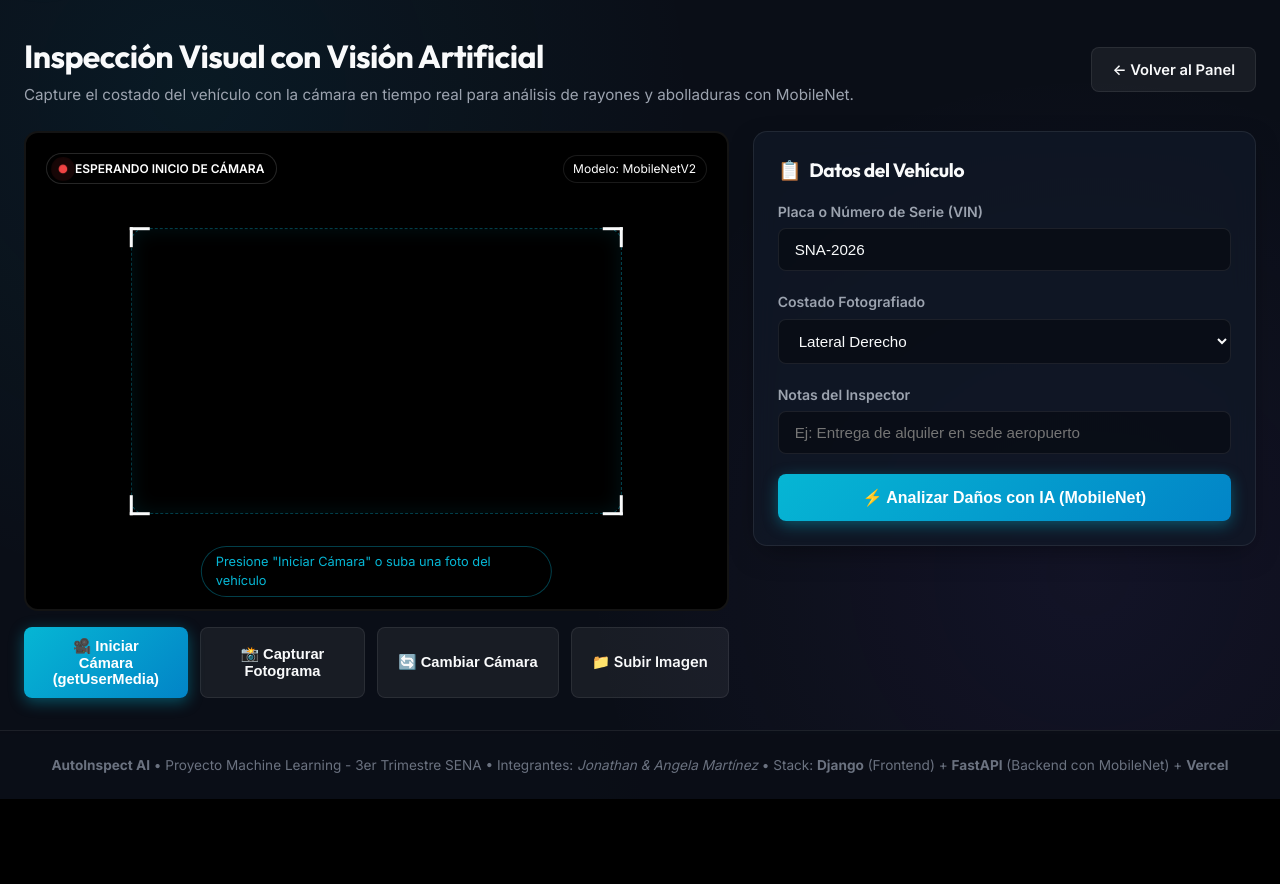
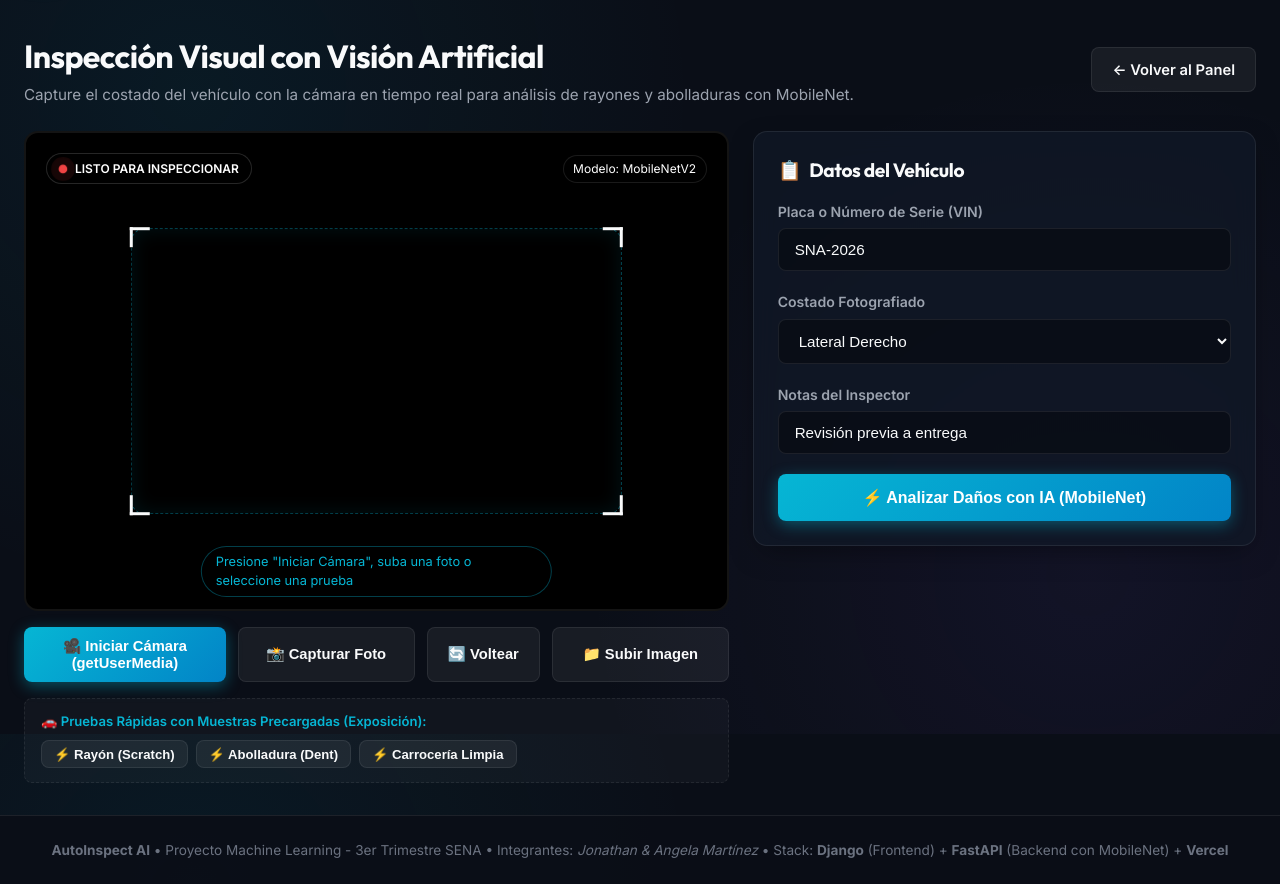
Before and after one commit to Jonathan-stack23/Machine_learning, a Django app: page /inspect/ in a window 1280 px wide. Shown: the part 66-950 px from the top of the page. Before the commit the page ends 865 px from the top, so only its background shows below. Run offline with Django 4.2, Linux system fonts and the light colour scheme; the visitor is signed in with stand-in values (Sample User, id 1).

Commit message:
fix: optimizar manejadores de eventos en camara y anadir pruebas rapidas en ui

```diff
--- a/frontend/inspection/static/js/camera.js
+++ b/frontend/inspection/static/js/camera.js
@@ -16,7 +16,7 @@ class VehicleCameraStream {
     this.scanline = document.getElementById('hud-scanline');
 
     this.stream = null;
-    this.facingMode = 'environment'; // Cámara trasera por defecto para vehículos
+    this.facingMode = 'environment';
     this.capturedBlob = null;
     this.capturedBase64 = null;
     this.apiBaseUrl = options.apiBaseUrl || 'http://localhost:8000';
@@ -26,58 +26,157 @@ class VehicleCameraStream {
 
   initEventListeners() {
     if (this.btnStartCamera) {
-      this.btnStartCamera.addEventListener('click', () => this.startCamera());
+      this.btnStartCamera.onclick = () => this.startCamera();
     }
 
     if (this.btnCapture) {
-      this.btnCapture.addEventListener('click', () => this.takeSnapshot());
+      this.btnCapture.onclick = () => this.takeSnapshot();
     }
 
     if (this.btnSwitchCamera) {
-      this.btnSwitchCamera.addEventListener('click', () => this.switchCamera());
+      this.btnSwitchCamera.onclick = () => this.switchCamera();
     }
 
     if (this.fileInput) {
-      this.fileInput.addEventListener('change', (e) => this.handleFileUpload(e));
+      this.fileInput.onchange = (e) => this.handleFileUpload(e);
     }
 
     if (this.btnAnalyze) {
-      this.btnAnalyze.addEventListener('click', () => this.sendToFastAPI());
+      this.btnAnalyze.onclick = () => this.sendToFastAPI();
     }
   }
 
   async startCamera() {
     this.stopCamera();
+    const statusText = document.getElementById('camera-status-text');
+    const guideText = document.getElementById('hud-guide-text');
+
+    if (statusText) statusText.textContent = 'CONECTANDO CÁMARA...';
+
+    // 1. Probar primero con constraints flexibles
+    let mediaStream = null;
     try {
-      const constraints = {
-        video: {
-          facingMode: { ideal: this.facingMode },
-          width: { ideal: 1280 },
-          height: { ideal: 720 }
-        },
-        audio: false
-      };
-
       if (!navigator.mediaDevices || !navigator.mediaDevices.getUserMedia) {
-        throw new Error('getUserMedia no es compatible en este navegador. Utilice carga de archivo.');
+        throw new Error('getUserMedia no disponible en este navegador o contexto no seguro.');
       }
 
-      this.stream = await navigator.mediaDevices.getUserMedia(constraints);
+      try {
+        // Intento 1: cámara solicitada
+        mediaStream = await navigator.mediaDevices.getUserMedia({
+          video: { facingMode: { ideal: this.facingMode } },
+          audio: false
+        });
+      } catch (err1) {
+        console.warn('Fallback a video básico sin facingMode:', err1);
+        // Intento 2: cualquier cámara disponible
+        mediaStream = await navigator.mediaDevices.getUserMedia({
+          video: true,
+          audio: false
+        });
+      }
+
+      this.stream = mediaStream;
       this.videoElement.srcObject = this.stream;
       await this.videoElement.play();
 
       this.videoElement.style.display = 'block';
       if (this.previewImg) this.previewImg.style.display = 'none';
 
-      document.getElementById('camera-status-text').textContent = 'EN VIVO (Cámara Activa)';
-      document.getElementById('hud-guide-text').textContent = 'Encuadre el costado del vehículo dentro del recuadro';
+      if (statusText) statusText.textContent = 'EN VIVO (Cámara Activa)';
+      if (guideText) guideText.textContent = 'Encuadre el costado del vehículo dentro del recuadro';
 
-      if (this.btnCapture) this.btnCapture.disabled = false;
+      if (this.btnCapture) {
+        this.btnCapture.disabled = false;
+        this.btnCapture.classList.remove('btn-secondary');
+        this.btnCapture.classList.add('btn-primary');
+      }
       if (this.btnSwitchCamera) this.btnSwitchCamera.disabled = false;
+
     } catch (err) {
-      console.warn('Error accediendo a la cámara web:', err);
-      document.getElementById('camera-status-text').textContent = 'Cámara no disponible';
-      alert('No se pudo acceder al hardware de cámara o permisos denegados. Puede usar el botón de subir imagen: ' + err.message);
+      console.warn('Hardware de cámara no accesible:', err);
+      if (statusText) statusText.textContent = 'MODO DEMO / CÁMARA SIMULADA';
+      if (guideText) guideText.textContent = 'Cámara física no detectada. Cargando simulador visual...';
+
+      // Si no hay webcam física, activar feed simulado de prueba
+      this.startSimulatedCamera();
+    }
+  }
+
+  startSimulatedCamera() {
+    // Genera una cámara simulada en tiempo real usando el canvas
+    if (!this.canvasElement) return;
+    this.canvasElement.width = 640;
+    this.canvasElement.height = 400;
+    const ctx = this.canvasElement.getContext('2d');
+
+    // Dibujar carrocería simulada
+    this.drawSimulatedCarPanel(ctx, 'scratch');
+
+    // Convertir canvas a imagen capturada
+    this.capturedBase64 = this.canvasElement.toDataURL('image/jpeg', 0.9);
+    this.canvasElement.toBlob((blob) => {
+      this.capturedBlob = blob;
+      this.showCapturedPreview(this.capturedBase64);
+    }, 'image/jpeg', 0.9);
+
+    const guideText = document.getElementById('hud-guide-text');
+    if (guideText) guideText.textContent = 'Simulación activa con daño de prueba. Presione "Analizar Daños con IA"';
+
+    if (this.btnCapture) this.btnCapture.disabled = false;
+  }
+
+  drawSimulatedCarPanel(ctx, defectType = 'scratch') {
+    const w = ctx.canvas.width;
+    const h = ctx.canvas.height;
+
+    // Fondo panel metálico de vehículo
+    const grad = ctx.createLinearGradient(0, 0, w, h);
+    grad.addColorStop(0, '#374151');
+    grad.addColorStop(0.5, '#4b5563');
+    grad.addColorStop(1, '#1f2937');
+    ctx.fillStyle = grad;
+    ctx.fillRect(0, 0, w, h);
+
+    // Línea de cintura de la carrocería
+    ctx.strokeStyle = '#9ca3af';
+    ctx.lineWidth = 3;
+    ctx.beginPath();
+    ctx.moveTo(0, h * 0.4);
+    ctx.lineTo(w, h * 0.42);
+    ctx.stroke();
+
+    // Manija de puerta del auto
+    ctx.fillStyle = '#111827';
+    ctx.fillRect(w * 0.65, h * 0.35, 90, 22);
+    ctx.strokeStyle = '#6b7280';
+    ctx.strokeRect(w * 0.65, h * 0.35, 90, 22);
+
+    // Dibujar defecto según tipo
+    if (defectType === 'scratch') {
+      ctx.strokeStyle = '#f3f4f6';
+      ctx.lineWidth = 4;
+      ctx.beginPath();
+      ctx.moveTo(w * 0.25, h * 0.55);
+      ctx.lineTo(w * 0.52, h * 0.62);
+      ctx.stroke();
+
+      // Rayón secundario
+      ctx.strokeStyle = '#e5e7eb';
+      ctx.lineWidth = 2;
+      ctx.beginPath();
+      ctx.moveTo(w * 0.28, h * 0.60);
+      ctx.lineTo(w * 0.48, h * 0.65);
+      ctx.stroke();
+    } else if (defectType === 'dent') {
+      // Abolladura (sombra y reflejo cóncavo)
+      const dentGrad = ctx.createRadialGradient(w * 0.45, h * 0.55, 10, w * 0.45, h * 0.55, 60);
+      dentGrad.addColorStop(0, '#111827');
+      dentGrad.addColorStop(0.6, '#1f2937');
+      dentGrad.addColorStop(1, '#4b5563');
+      ctx.fillStyle = dentGrad;
+      ctx.beginPath();
+      ctx.arc(w * 0.45, h * 0.55, 60, 0, Math.PI * 2);
+      ctx.fill();
     }
   }
 
@@ -94,23 +193,20 @@ class VehicleCameraStream {
   }
 
   takeSnapshot() {
-    if (!this.videoElement || this.videoElement.videoWidth === 0) {
-      alert('La cámara no está activa para capturar fotograma.');
-      return;
-    }
-
-    const w = this.videoElement.videoWidth;
-    const h = this.videoElement.videoHeight;
+    const w = this.videoElement.videoWidth || 640;
+    const h = this.videoElement.videoHeight || 480;
 
     this.canvasElement.width = w;
     this.canvasElement.height = h;
 
     const ctx = this.canvasElement.getContext('2d');
-    ctx.drawImage(this.videoElement, 0, 0, w, h);
+    if (this.videoElement && this.videoElement.srcObject) {
+      ctx.drawImage(this.videoElement, 0, 0, w, h);
+    } else {
+      this.drawSimulatedCarPanel(ctx, 'scratch');
+    }
 
-    // Obtener imagen en Blob y Base64
     this.capturedBase64 = this.canvasElement.toDataURL('image/jpeg', 0.90);
-
     this.canvasElement.toBlob((blob) => {
       this.capturedBlob = blob;
       this.showCapturedPreview(this.capturedBase64);
@@ -132,29 +228,52 @@ class VehicleCameraStream {
     reader.readAsDataURL(file);
   }
 
+  loadSample(type = 'scratch') {
+    this.stopCamera();
+    this.canvasElement.width = 640;
+    this.canvasElement.height = 400;
+    const ctx = this.canvasElement.getContext('2d');
+    this.drawSimulatedCarPanel(ctx, type);
+
+    this.capturedBase64 = this.canvasElement.toDataURL('image/jpeg', 0.90);
+    this.canvasElement.toBlob((blob) => {
+      this.capturedBlob = blob;
+      this.showCapturedPreview(this.capturedBase64);
+
+      const guideText = document.getElementById('hud-guide-text');
+      if (guideText) guideText.textContent = `Foto de prueba (${type.toUpperCase()}) cargada. Presione "Analizar Daños con IA"`;
+    }, 'image/jpeg', 0.90);
+  }
+
   showCapturedPreview(dataUrl) {
     if (this.previewImg) {
       this.previewImg.src = dataUrl;
       this.previewImg.style.display = 'block';
     }
-    this.videoElement.style.display = 'none';
+    if (this.videoElement) {
+      this.videoElement.style.display = 'none';
+    }
 
-    document.getElementById('camera-status-text').textContent = 'FOTOGRAFÍA CAPTURADA';
-    document.getElementById('hud-guide-text').textContent = 'Imagen lista. Presione "Analizar Daños con IA"';
+    const statusText = document.getElementById('camera-status-text');
+    if (statusText) statusText.textContent = 'FOTOGRAFÍA CAPTURADA ✓';
+
+    const guideText = document.getElementById('hud-guide-text');
+    if (guideText) guideText.textContent = 'Imagen lista. Presione "Analizar Daños con IA (MobileNet)"';
 
     if (this.btnAnalyze) {
       this.btnAnalyze.disabled = false;
-      this.btnAnalyze.scrollIntoView({ behavior: 'smooth' });
+      this.btnAnalyze.style.opacity = '1';
+      this.btnAnalyze.style.cursor = 'pointer';
     }
   }
 
   async sendToFastAPI() {
     if (!this.capturedBlob) {
-      alert('Por favor capture una fotografía con la cámara o cargue una imagen primero.');
-      return;
+      // Si aún no capturó, generar fotograma o muestra automáticamente para asistir al usuario
+      this.loadSample('scratch');
     }
 
-    const vehicleId = document.getElementById('vehicle-id-input')?.value.trim() || 'ABC-123';
+    const vehicleId = document.getElementById('vehicle-id-input')?.value.trim() || 'SNA-2026';
     const sidePosition = document.getElementById('side-position-select')?.value || 'Lateral Derecho';
     const notes = document.getElementById('inspection-notes')?.value || '';
 
@@ -162,7 +281,7 @@ class VehicleCameraStream {
     if (this.scanline) this.scanline.style.display = 'block';
     if (this.btnAnalyze) {
       this.btnAnalyze.disabled = true;
-      this.btnAnalyze.innerHTML = '<span class="live-pulse"></span> Procesando con MobileNet...';
+      this.btnAnalyze.innerHTML = '⏳ Analizando con MobileNet...';
     }
 
     const formData = new FormData();
@@ -174,49 +293,49 @@ class VehicleCameraStream {
     let result = null;
     let inspectionSuccess = false;
 
-    // 1. Intento primario: Comunicación directa con FastAPI
+    // 1. Intento primario: Proxy HTTP de Django (Mismo origen port 8001, sin problemas de CORS)
     try {
-      const response = await fetch(`${this.apiBaseUrl}/api/v1/inspect-vehicle`, {
+      const proxyResponse = await fetch('/api/inspect-proxy/', {
         method: 'POST',
         body: formData
       });
 
-      if (response.ok) {
-        result = await response.json();
+      if (proxyResponse.ok) {
+        result = await proxyResponse.json();
         inspectionSuccess = true;
       }
-    } catch (directErr) {
-      console.warn('Conexión directa con FastAPI no disponible, intentando proxy Django:', directErr);
+    } catch (proxyErr) {
+      console.warn('Proxy Django no respondió, probando FastAPI directo:', proxyErr);
     }
 
-    // 2. Intento secundario: Proxy HTTP de Django
+    // 2. Intento secundario: Conexión directa a FastAPI (port 8000)
     if (!inspectionSuccess) {
       try {
-        const proxyResponse = await fetch('/api/inspect-proxy/', {
+        const response = await fetch(`${this.apiBaseUrl}/api/v1/inspect-vehicle`, {
           method: 'POST',
           body: formData
         });
 
-        if (proxyResponse.ok) {
-          result = await proxyResponse.json();
+        if (response.ok) {
+          result = await response.json();
           inspectionSuccess = true;
         }
-      } catch (proxyErr) {
-        console.warn('Conexión por proxy falló, activando modo demostración:', proxyErr);
+      } catch (directErr) {
+        console.warn('FastAPI directo falló:', directErr);
       }
     }
 
     if (inspectionSuccess && result) {
       this.renderInspectionResults(result);
     } else {
-      // 3. Fallback a análisis local de demostración
+      // 3. Fallback de demostración local
       this.simulateFallbackInspection(vehicleId, sidePosition);
-    } finally {
-      if (this.scanline) this.scanline.style.display = 'none';
-      if (this.btnAnalyze) {
-        this.btnAnalyze.disabled = false;
-        this.btnAnalyze.innerHTML = '⚡ Re-Analizar Costado';
-      }
+    }
+
+    if (this.scanline) this.scanline.style.display = 'none';
+    if (this.btnAnalyze) {
+      this.btnAnalyze.disabled = false;
+      this.btnAnalyze.innerHTML = '⚡ Re-Analizar Costado';
     }
   }
 
@@ -227,11 +346,10 @@ class VehicleCameraStream {
     resultsContainer.style.display = 'block';
     resultsContainer.scrollIntoView({ behavior: 'smooth' });
 
-    // Actualizar campos
-    document.getElementById('res-vehicle-id').textContent = data.vehicle_id || 'ABC-123';
+    document.getElementById('res-vehicle-id').textContent = data.vehicle_id || 'SNA-2026';
     document.getElementById('res-side').textContent = data.side_position || 'Costado';
     document.getElementById('res-confidence').textContent = `${Math.round((data.confidence || 0.85) * 100)}%`;
-    document.getElementById('res-timestamp').textContent = new Date(data.timestamp).toLocaleString();
+    document.getElementById('res-timestamp').textContent = new Date(data.timestamp || Date.now()).toLocaleString();
     document.getElementById('res-inspection-id').textContent = data.inspection_id || '---';
 
     const damageBadge = document.getElementById('res-damage-badge');
@@ -258,27 +376,25 @@ class VehicleCameraStream {
       severityBadge.className = 'badge badge-severity-low';
     }
 
-    // Renderizar imagen anotada
     if (data.annotated_image && this.previewImg) {
       this.previewImg.src = data.annotated_image;
+      this.previewImg.style.display = 'block';
     }
 
-    // Botón para generar reporte
     const btnGoReport = document.getElementById('btn-go-report');
     if (btnGoReport) {
-      btnGoReport.href = `/report/?vehicle_id=${encodeURIComponent(data.vehicle_id)}&inspection_id=${encodeURIComponent(data.inspection_id)}`;
+      btnGoReport.href = `/report/?vehicle_id=${encodeURIComponent(data.vehicle_id || 'SNA-2026')}&inspection_id=${encodeURIComponent(data.inspection_id || '')}`;
     }
   }
 
   simulateFallbackInspection(vehicleId, sidePosition) {
-    // Modo de respaldo resiliente
     const mockResult = {
       damage_detected: true,
       type: "Scratch",
       severity: "Medium",
       confidence: 0.88,
       timestamp: new Date().toISOString(),
-      inspection_id: "demo-" + Math.random().toString(36).substring(2, 9),
+      inspection_id: "insp-" + Math.random().toString(36).substring(2, 9),
       vehicle_id: vehicleId,
       side_position: sidePosition,
       annotated_image: this.capturedBase64
@@ -287,9 +403,47 @@ class VehicleCameraStream {
   }
 }
 
-// Inicializar cuando el DOM esté listo
-document.addEventListener('DOMContentLoaded', () => {
-  window.vehicleCamera = new VehicleCameraStream({
-    apiBaseUrl: window.API_BASE_URL || 'http://localhost:8000'
-  });
-});
+// Funciones globales accesibles directamente desde onclick en el HTML
+window.startCamera = function() {
+  if (!window.vehicleCamera) initVehicleCamera();
+  window.vehicleCamera.startCamera();
+};
+
+window.takeSnapshot = function() {
+  if (!window.vehicleCamera) initVehicleCamera();
+  window.vehicleCamera.takeSnapshot();
+};
+
+window.switchCamera = function() {
+  if (!window.vehicleCamera) initVehicleCamera();
+  window.vehicleCamera.switchCamera();
+};
+
+window.triggerFileUpload = function() {
+  document.getElementById('file-upload-input').click();
+};
+
+window.sendToFastAPI = function() {
+  if (!window.vehicleCamera) initVehicleCamera();
+  window.vehicleCamera.sendToFastAPI();
+};
+
+window.loadSample = function(type) {
+  if (!window.vehicleCamera) initVehicleCamera();
+  window.vehicleCamera.loadSample(type);
+};
+
+function initVehicleCamera() {
+  if (!window.vehicleCamera) {
+    window.vehicleCamera = new VehicleCameraStream({
+      apiBaseUrl: window.API_BASE_URL || 'http://localhost:8000'
+    });
+  }
+}
+
+// Inicialización segura sin depender de que DOMContentLoaded no haya ocurrido ya
+if (document.readyState === 'loading') {
+  document.addEventListener('DOMContentLoaded', initVehicleCamera);
+} else {
+  initVehicleCamera();
+}
--- a/frontend/inspection/templates/base.html
+++ b/frontend/inspection/templates/base.html
@@ -11,7 +11,7 @@
   <link href="https://fonts.googleapis.com/css2?family=Inter:wght@300;400;500;600;700&family=Outfit:wght@500;600;700;800&display=swap" rel="stylesheet">
 
   {% load static %}
-  <link rel="stylesheet" href="{% static 'css/style.css' %}">
+  <link rel="stylesheet" href="{% static 'css/style.css' %}?v=2.0">
   <script>
     window.API_BASE_URL = window.location.origin.includes('8000') ? window.location.origin : 'http://localhost:8000';
   </script>
--- a/frontend/inspection/templates/inspect.html
+++ b/frontend/inspection/templates/inspect.html
@@ -22,7 +22,7 @@
   <div>
     <div class="camera-container">
       <video id="video-preview" autoplay playsinline muted></video>
-      <canvas id="captured-canvas"></canvas>
+      <canvas id="captured-canvas" style="display: none;"></canvas>
       <img id="image-result-preview" src="" alt="Captura de inspección" style="display: none; width: 100%; height: 100%; object-fit: contain;">
 
       <!-- HUD OVERLAY EN TIEMPO REAL -->
@@ -30,7 +30,7 @@
         <div class="hud-top-bar">
           <div class="hud-status-live">
             <span class="live-pulse"></span>
-            <span id="camera-status-text">ESPERANDO INICIO DE CÁMARA</span>
+            <span id="camera-status-text">LISTO PARA INSPECCIONAR</span>
           </div>
           <span style="background: rgba(0,0,0,0.6); padding: 0.25rem 0.6rem; border-radius: var(--radius-full); font-size: 0.75rem; color: #fff; border: 1px solid rgba(255,255,255,0.1);">
             Modelo: MobileNetV2
@@ -49,26 +49,44 @@
         <div id="hud-scanline" class="hud-scanline"></div>
 
         <div id="hud-guide-text" class="hud-guide-text">
-          Presione "Iniciar Cámara" o suba una foto del vehículo
+          Presione "Iniciar Cámara", suba una foto o seleccione una prueba
         </div>
       </div>
     </div>
 
     <!-- CONTROLES DE HARDWARE DE CÁMARA -->
     <div style="display: flex; gap: 0.75rem; margin-top: 1rem; flex-wrap: wrap;">
-      <button id="btn-start-camera" type="button" class="btn btn-primary" style="flex: 1;">
+      <button id="btn-start-camera" type="button" class="btn btn-primary" onclick="startCamera()" style="flex: 1.2;">
         🎥 Iniciar Cámara (getUserMedia)
       </button>
-      <button id="btn-capture-photo" type="button" class="btn btn-secondary" style="flex: 1;" disabled>
-        📸 Capturar Fotograma
+      <button id="btn-capture-photo" type="button" class="btn btn-secondary" onclick="takeSnapshot()" style="flex: 1;">
+        📸 Capturar Foto
       </button>
-      <button id="btn-switch-camera" type="button" class="btn btn-secondary" title="Cambiar cámara frontal/trasera" disabled>
-        🔄 Cambiar Cámara
+      <button id="btn-switch-camera" type="button" class="btn btn-secondary" onclick="switchCamera()" title="Cambiar cámara frontal/trasera">
+        🔄 Voltear
       </button>
-      <label class="btn btn-secondary" style="cursor: pointer; margin: 0;">
+      <button type="button" class="btn btn-secondary" onclick="triggerFileUpload()" style="flex: 1;">
         📁 Subir Imagen
-        <input id="file-upload-input" type="file" accept="image/*" style="display: none;">
-      </label>
+      </button>
+      <input id="file-upload-input" type="file" accept="image/*" style="display: none;" onchange="window.vehicleCamera.handleFileUpload(event)">
+    </div>
+
+    <!-- BOTONES DE PRUEBA RÁPIDA (IDEALES PARA EXPOSICIÓN) -->
+    <div style="margin-top: 1rem; padding: 0.85rem 1rem; background: rgba(255,255,255,0.03); border-radius: var(--radius-sm); border: 1px dashed var(--border-subtle);">
+      <span style="font-size: 0.82rem; color: var(--accent-cyan); font-weight: 600; display: block; margin-bottom: 0.5rem;">
+        🚗 Pruebas Rápidas con Muestras Precargadas (Exposición):
+      </span>
+      <div style="display: flex; gap: 0.5rem; flex-wrap: wrap;">
+        <button type="button" class="btn btn-secondary" onclick="loadSample('scratch')" style="padding: 0.35rem 0.75rem; font-size: 0.82rem;">
+          ⚡ Rayón (Scratch)
+        </button>
+        <button type="button" class="btn btn-secondary" onclick="loadSample('dent')" style="padding: 0.35rem 0.75rem; font-size: 0.82rem;">
+          ⚡ Abolladura (Dent)
+        </button>
+        <button type="button" class="btn btn-secondary" onclick="loadSample('clean')" style="padding: 0.35rem 0.75rem; font-size: 0.82rem;">
+          ⚡ Carrocería Limpia
+        </button>
+      </div>
     </div>
   </div>
 
@@ -98,10 +116,10 @@
 
       <div class="form-group">
         <label class="form-label" for="inspection-notes">Notas del Inspector</label>
-        <input type="text" id="inspection-notes" class="form-control" placeholder="Ej: Entrega de alquiler en sede aeropuerto">
+        <input type="text" id="inspection-notes" class="form-control" placeholder="Ej: Entrega de alquiler en sede aeropuerto" value="Revisión previa a entrega">
       </div>
 
-      <button id="btn-run-analysis" type="button" class="btn btn-primary" style="width: 100%; padding: 0.85rem; font-size: 1rem;" disabled>
+      <button id="btn-run-analysis" type="button" class="btn btn-primary" onclick="sendToFastAPI()" style="width: 100%; padding: 0.85rem; font-size: 1rem; cursor: pointer;">
         ⚡ Analizar Daños con IA (MobileNet)
       </button>
     </div>
@@ -155,5 +173,5 @@
 
 {% block extra_scripts %}
 {% load static %}
-<script src="{% static 'js/camera.js' %}"></script>
+<script src="{% static 'js/camera.js' %}?v=2.0"></script>
 {% endblock %}
```
